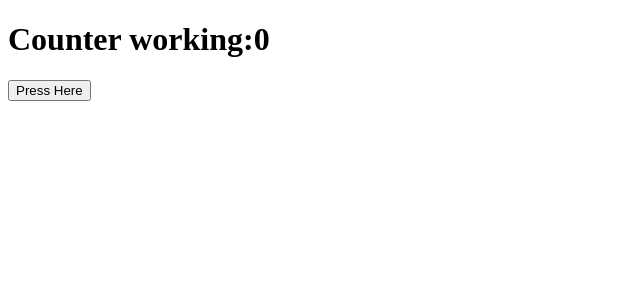
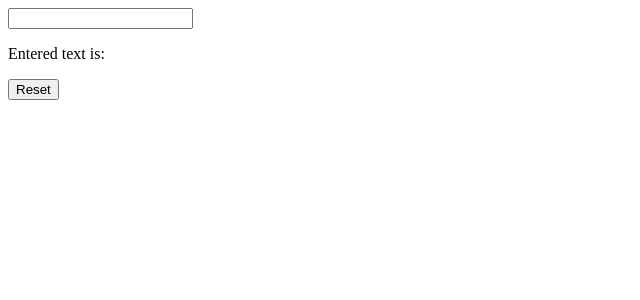
Before and after one commit to Viswajith2003/MERN, a React (Vite) app in the folder React/Beginner/Week1/week1/: page / in a window 1280 px wide. Shown: the top 300 px of the page, without its empty margins (0-640 px from the left). Built offline with nearby package versions, Linux system fonts and the light colour scheme.

Commit message:
setText workging

```diff
--- a/React/Beginner/Week1/week1/src/App.jsx
+++ b/React/Beginner/Week1/week1/src/App.jsx
@@ -2,12 +2,23 @@ import { useState } from 'react'
 import './App.css'
 
 function App() {
-  const [count ,setCount]=useState(0)
+  // const [count ,setCount]=useState(0)
+  const[text,setText]=useState("")
+
+  const changeName=(e)=>
+  {
+    setText(e.target.value);
+  }
 
   return (
     <div>
-      <h1>Counter working:{count}</h1>
-      <button onClick={()=>{setCount(count+1)}}>Press Here</button>
+      {/* <h1>Counter working:{count}</h1>
+      <button onClick={()=>{setCount(count+1)}}>Press Here</button> */}
+
+      <input type="text" value={text} onChange={changeName}/>
+      <p>Entered text is:{text}</p>
+      <button onClick={()=>{setText("")}}>Reset</button>
+
     </div>
   )
 }
```
